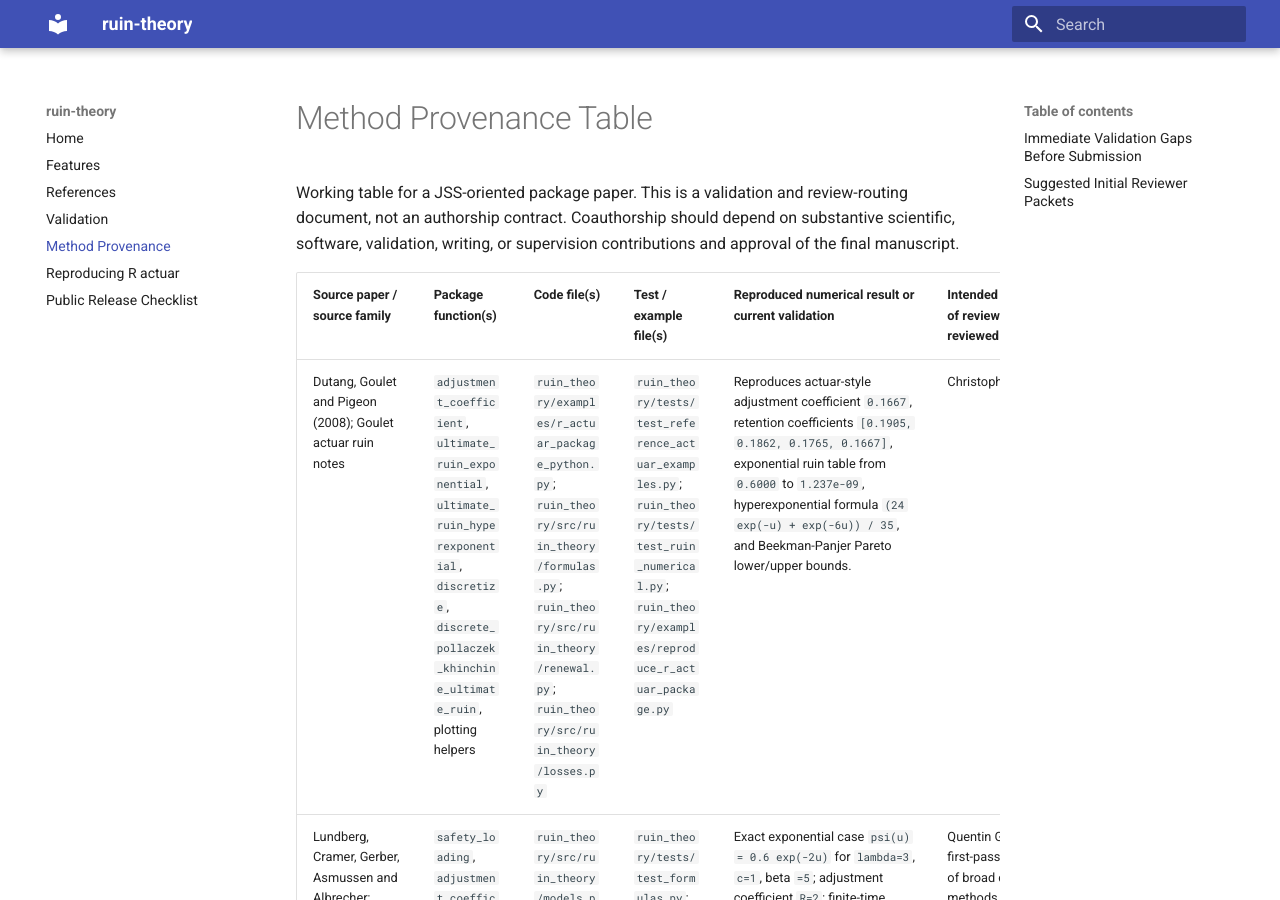
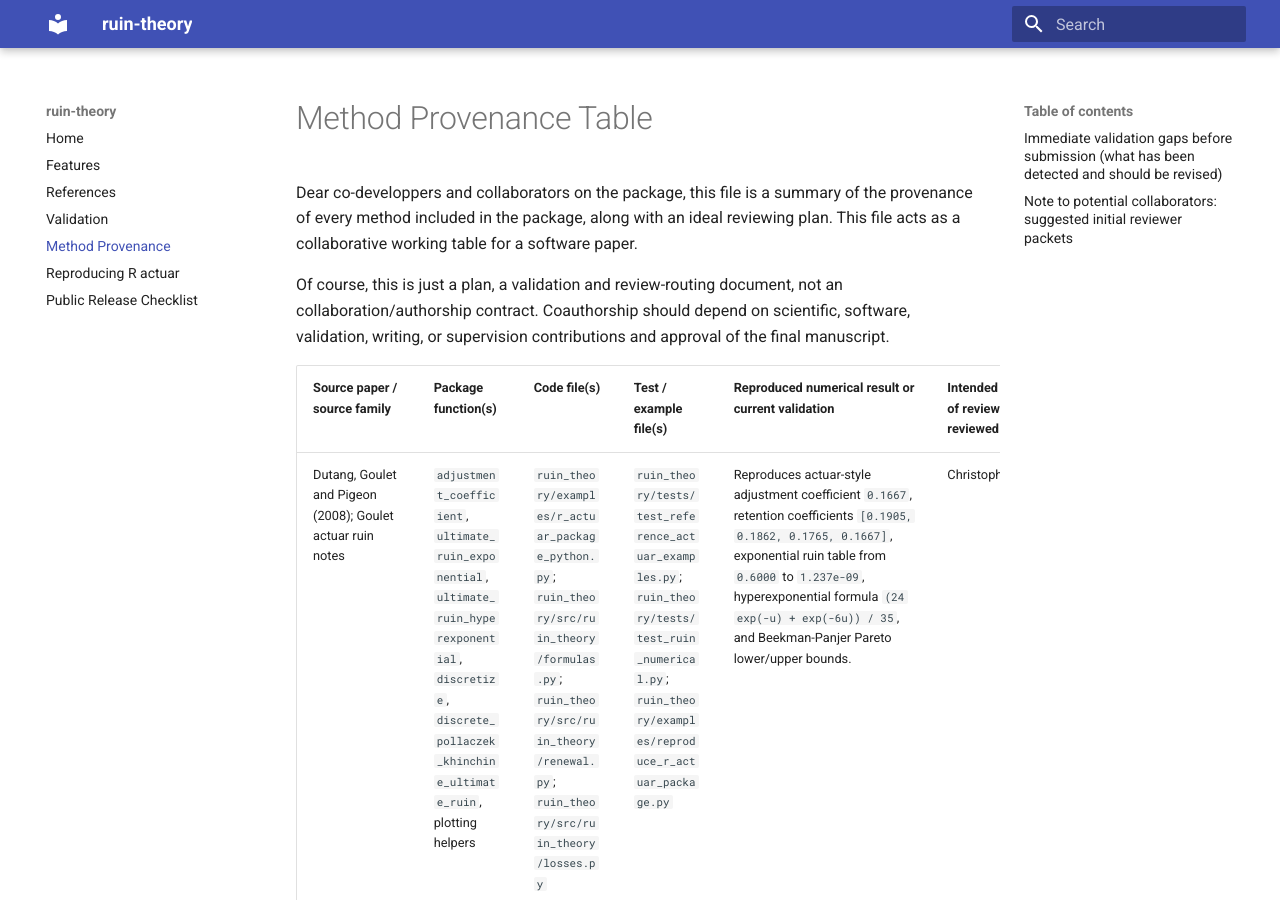
Before and after one commit to MathiasValla/ruin_theory, an MkDocs documentation site: the page built from docs/method_provenance_table.md, in a window 1280 px wide and 900 px high. Built offline with MkDocs 1.6.1 and Material for MkDocs 9.7.7, drawn with Linux system fonts in a browser that asks for light colours; some of the changed text lies outside the part shown.

Commit message:
Revise Method Provenance Table for clarity and collaboration
Updated the Method Provenance Table to clarify its purpose and improve collaboration details. Added sections for immediate validation gaps and suggested initial reviewer packets.

```diff
--- a/docs/method_provenance_table.md
+++ b/docs/method_provenance_table.md
@@ -1,9 +1,9 @@
 # Method Provenance Table
 
-Working table for a JSS-oriented package paper. This is a validation and
-review-routing document, not an authorship contract. Coauthorship should depend
-on substantive scientific, software, validation, writing, or supervision
-contributions and approval of the final manuscript.
+Dear co-developpers and collaborators on the package, this file is a summary of the provenance of every method included in the package, along with an ideal reviewing plan.
+This file acts as a collaborative working table for a software paper.
+
+Of course, this is just a plan, a validation and review-routing document, not an collaboration/authorship contract. Coauthorship should depend on scientific, software, validation, writing, or supervision contributions and approval of the final manuscript.
 
 | Source paper / source family | Package function(s) | Code file(s) | Test / example file(s) | Reproduced numerical result or current validation | Intended first round of review (not reviewed yet) | Second potential round of review (NOT DONE YET) |
 | --- | --- | --- | --- | --- | --- | --- |
@@ -31,7 +31,7 @@ contributions and approval of the final manuscript.
 | McKenzie (1985); Al-Osh and Alzaid (1987); Du and Li (1991); Pedeli and Karlis (2011); local INAR/BINAR scripts | `INARByClaimModel`, `BINARByClaimModel`, `simulate_inar_byclaim_path`, `simulate_binar_byclaim_path`, `estimate_inar_byclaim_ruin_probability`, `estimate_binar_byclaim_ruin_probability` | `ruin_theory/src/ruin_theory/integer_byclaims.py` | `ruin_theory/tests/test_integer_byclaims.py`; `ruin_theory/examples/inar_binar_byclaim_examples.py`; local scripts in `ressources/` | INAR and BINAR expected-count recursions match closed-form matrix recursions; reserve bookkeeping is checked pathwise; fast terminal-reserve simulation matches theoretical means. Needs a clearer link to the local reference scripts and the intended applied example. | Charles Minier and Quentin Guibert for first-pass review of applied by-claim simulations and new package directions | Edward McKenzie; M.A. Al-Osh; A.A. Alzaid; J.G. Du; Y. Li; X. Pedeli; Dimitris Karlis |
 | Package-level teaching and scientific-software layer | Public API exports, examples, simulation estimators, plotting helpers | `ruin_theory/src/ruin_theory/__init__.py`; `ruin_theory/src/ruin_theory/simulation.py`; `ruin_theory/src/ruin_theory/plotting.py`; `ruin_theory/examples/*.py` | `ruin_theory/tests/test_public_api.py`; `ruin_theory/tests/test_plotting.py`; `ruin_theory/tests/test_simulation.py`; all examples | Public API smoke tests and plotting tests guard the user-facing surface. The next validation step should add notebook-style examples for courses: classical ruin, finite-time formulas, prevention, red time, and climate/heavy-tail risk. | First circle for reviewer/suggestion roles only: Quentin Guibert, Charles Minier, Romain Gauchon, Christophe Dutang, Pierre-Olivier Goffard, Claude Lefevre, Stephane Loisel | Later external software/users review once the public package is polished |
 
-## Immediate Validation Gaps Before Submission
+## Immediate validation gaps before submission (what has been detected and should be revised)
 
 - Add paper-specific reproduction notebooks for rows currently validated mainly
   by internal consistency checks: Markov-modulated multirisk, multirisk CTMC
@@ -43,7 +43,7 @@ contributions and approval of the final manuscript.
 - Convert the table into a CRediT-style contribution map once collaborators have
   accepted concrete roles.
 
-## Suggested Initial Reviewer Packets
+## Note to potential collaborators: suggested initial reviewer packets
 
 - Claude Lefevre: methods where he directly contributed, especially
   Picard-Lefevre finite-time formulas, boundary/Appell recursions,
@@ -62,7 +62,7 @@ contributions and approval of the final manuscript.
   notes and Asmussen-Albrecher-style references, plus new package features under
   current joint development, applied examples and student-facing notebooks. He
   is not listed as a source author for the existing literature.
-- Christophe Dutang: JSS software-paper strategy, comparison with `actuar`,
+- Christophe Dutang: software-paper strategy, comparison with `actuar`,
   package API conventions, reproducibility expectations, and validation through
   R/Python cross-checks.
 - Pierre-Olivier Goffard: orthogonal-polynomial ultimate-ruin approximations,
```
